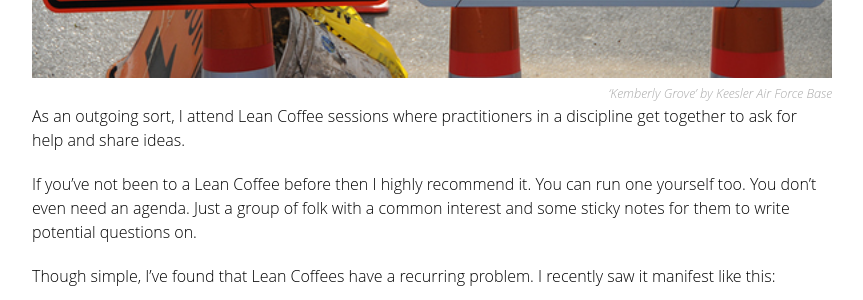
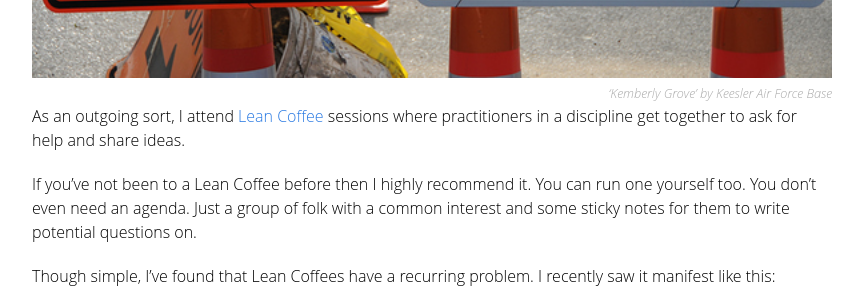
Before and after one commit to joejag/techblog, a Jekyll site: the page built from _posts/2018-01-29-the-kay-rule.md, in a window 1280 px wide and 900 px high, scrolled down 513 px. Shown: the part 155-455 px from the top of the window, without its empty margins (208-1071 px from the left). Built offline with Jekyll 4.4.1, drawn with Linux system fonts in a browser that asks for light colours; part of the change alters nothing that is shown.

```diff
--- a/_posts/2018-01-29-the-kay-rule.md
+++ b/_posts/2018-01-29-the-kay-rule.md
@@ -13,7 +13,7 @@ related:
 <img width="100%" src="{{ site.url }}/assets/2018/wrong_way.jpg"/>
 <a class="attribution" href="http://www.keesler.af.mil/News/Photos/igphoto/2000584217/">'Kemberly Grove' by Keesler Air Force Base</a>
 
-As an outgoing sort, I attend Lean Coffee sessions where practitioners in a discipline get together to ask for help and share ideas.
+As an outgoing sort, I attend [Lean Coffee](http://agilecoffee.com/leancoffee/) sessions where practitioners in a discipline get together to ask for help and share ideas.
 
 If you've not been to a Lean Coffee before then I highly recommend it. You can run one yourself too. You don't even need an agenda. Just a group of folk with a common interest and some sticky notes for them to write potential questions on.
 
```
